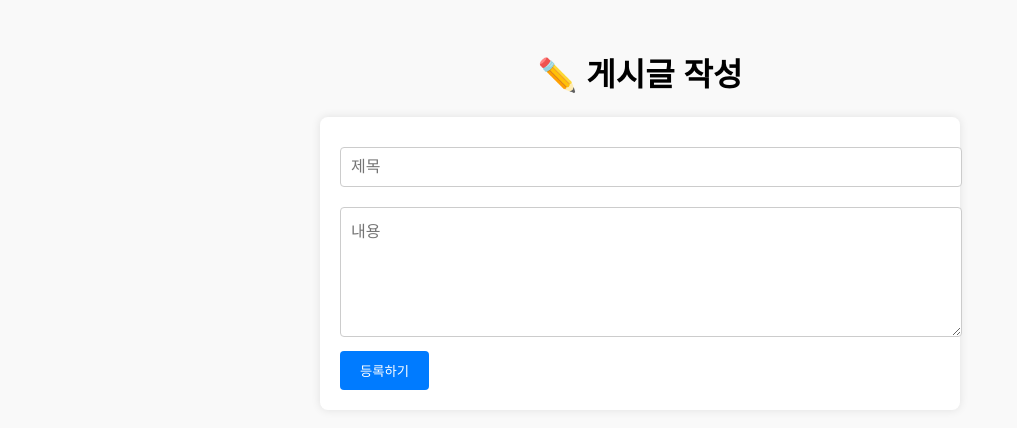
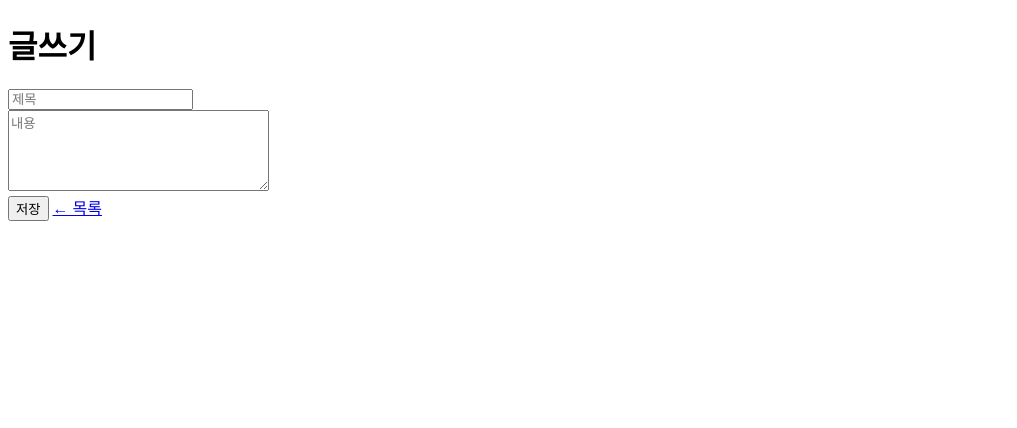
Before and after one commit to aplusquick78/xn--9w3b97bjjj6cqvfsrw, a plain HTML site: page write.html in a window 1280 px wide. Shown: the whole page, without its empty margins (0-1017 px from the left). Drawn offline with Linux system fonts and the light colour scheme.

Commit message:
Update write.html

```diff
--- a/write.html
+++ b/write.html
@@ -2,63 +2,47 @@
 <html lang="ko">
 <head>
   <meta charset="UTF-8">
-  <title>글 작성</title>
-  <style>
-    body { font-family: Arial; padding: 20px; background: #f9f9f9; }
-    h1 { text-align: center; }
-    form {
-      max-width: 600px;
-      margin: auto;
-      background: #fff;
-      padding: 20px;
-      border-radius: 8px;
-      box-shadow: 0 0 10px rgba(0,0,0,0.1);
-    }
-    input, textarea {
-      width: 100%;
-      padding: 10px;
-      margin: 10px 0;
-      font-size: 16px;
-      border: 1px solid #ccc;
-      border-radius: 4px;
-    }
-    button {
-      padding: 10px 20px;
-      background: #007bff;
-      color: white;
-      border: none;
-      border-radius: 4px;
-      cursor: pointer;
-    }
-    button:hover { background: #0056b3; }
-  </style>
+  <title>글쓰기</title>
 </head>
 <body>
-  <h1>✏️ 게시글 작성</h1>
-  <form onsubmit="savePost(event)">
-    <input type="text" id="title" placeholder="제목" required />
-    <textarea id="content" rows="6" placeholder="내용" required></textarea>
-    <button type="submit">등록하기</button>
-  </form>
+  <h1 id="pageTitle">글쓰기</h1>
+  <input type="text" id="title" placeholder="제목"><br>
+  <textarea id="content" placeholder="내용" rows="5" cols="30"></textarea><br>
+  <button id="saveBtn">저장</button>
+  <a href="board.html">← 목록</a>
 
   <script>
-    function savePost(e) {
-      e.preventDefault();
-      const title = document.getElementById("title").value.trim();
-      const content = document.getElementById("content").value.trim();
-      if (!title || !content) return alert("제목과 내용을 입력하세요.");
+    const titleInput = document.getElementById("title");
+    const contentInput = document.getElementById("content");
+    const saveBtn = document.getElementById("saveBtn");
+    const urlParams = new URLSearchParams(location.search);
+    const index = urlParams.get("index");
+    const posts = JSON.parse(localStorage.getItem("boardPosts")) || [];
 
-      const newPost = {
-        title,
-        content,
-        date: new Date().toLocaleDateString()
-      };
+    if (index !== null && posts[index]) {
+      document.getElementById("pageTitle").textContent = "글 수정";
+      titleInput.value = posts[index].title;
+      contentInput.value = posts[index].content;
+    }
 
-      const posts = JSON.parse(localStorage.getItem("boardPosts")) || [];
-      posts.unshift(newPost);
+    saveBtn.addEventListener("click", () => {
+      const title = titleInput.value.trim();
+      const content = contentInput.value.trim();
+
+      if (!title || !content) {
+        alert("제목과 내용을 모두 입력하세요.");
+        return;
+      }
+
+      if (index !== null && posts[index]) {
+        posts[index] = { title, content };
+      } else {
+        posts.push({ title, content });
+      }
+
       localStorage.setItem("boardPosts", JSON.stringify(posts));
-      location.href = "board.html"; // 목록으로 이동
-    }
+      location.href = "board.html";
+    });
   </script>
 </body>
 </html>
```
